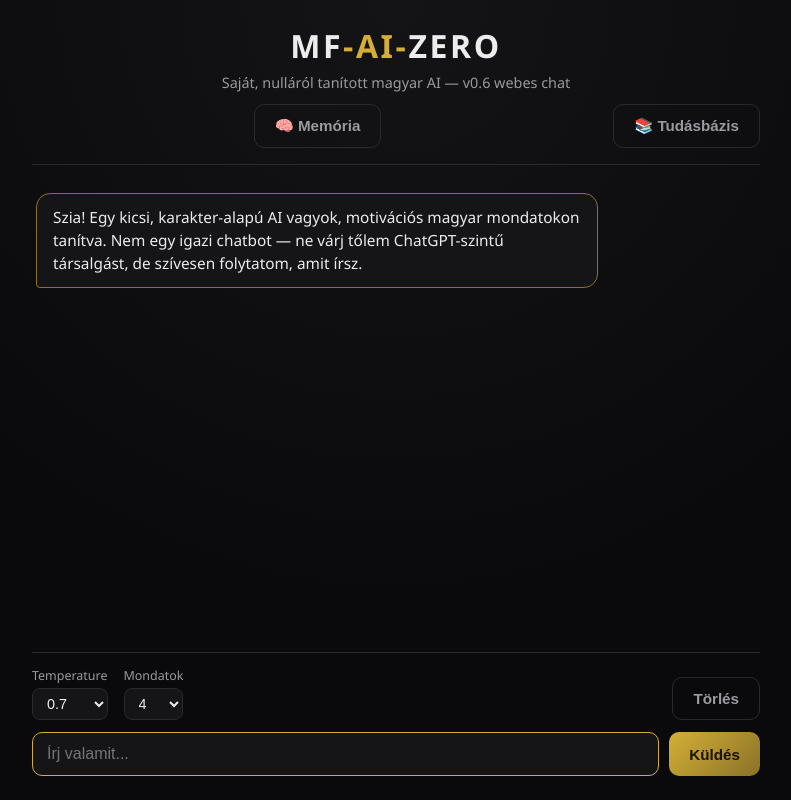
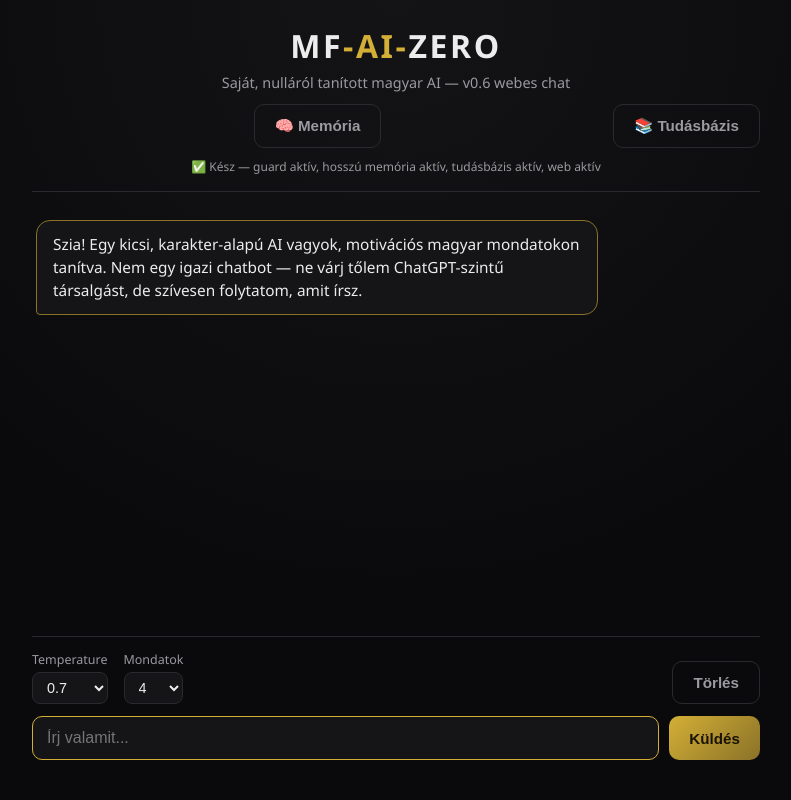
Before and after one commit to Tibor994/mf-ai-zero, a Flask app: page / in a window 1280 px wide. Shown: the whole page, without its empty margins (244-1035 px from the left). Run offline with Flask 3, Linux system fonts and the light colour scheme; parts of the project's set-up code (start-up, migrations or seed data) failed here and were passed over.

Commit message:
v1.5-webapp: add stable web UI and error handling
Co-Authored-By: Claude Sonnet 5 <noreply@anthropic.com>

```diff
--- a/web/app.py
+++ b/web/app.py
@@ -45,6 +45,7 @@ import os
 import sys
 from collections import deque
 from datetime import datetime
+from functools import wraps
 
 from flask import Flask, Response, jsonify, render_template, request
 
@@ -85,6 +86,9 @@ ALLOWED_TEMPERATURES = (0.5, 0.6, 0.7)
 ALLOWED_SENTENCES = (3, 4, 5, 6)
 DEFAULT_TEMPERATURE = 0.7
 DEFAULT_SENTENCES = 4
+MAX_MESSAGE_LENGTH = 500  # a kliens maxlength-je is ennyi (index.html) - a
+# szerver oldali ellenőrzés a védőháló, ha valaki közvetlenül hívja az API-t.
+DEFAULT_BRAND_NAME = "MF-AI-Zero"
 
 DEFAULT_INSTRUCTION_MODEL_PATH = os.path.join(config.BASE_DIR, "models", "mf_ai_zero_chat_v0_7c.pt")
 
@@ -126,6 +130,7 @@ def resolve_settings():
         "no_response_planner": _env_bool("NO_RESPONSE_PLANNER", default=False),
         "no_input_normalizer": _env_bool("NO_INPUT_NORMALIZER", default=False),
         "use_transformer_lab": _env_bool("USE_TRANSFORMER_LAB", default=False),
+        "brand_name": os.environ.get("WEB_BRAND_NAME") or DEFAULT_BRAND_NAME,
         "host": os.environ.get("HOST", "127.0.0.1"),
         "port": int(os.environ.get("PORT", 8000)),
     }
@@ -241,6 +246,14 @@ def resolve_settings():
             "kapcsoló (vagy USE_TRANSFORMER_LAB=1), a válaszgenerálásba "
             "MÉG NINCS bekötve. A stabil chat továbbra is a CharLSTM-alapú "
             "v0.7/v0.7c modelleket használja.",
+        )
+        parser.add_argument(
+            "--brand-name",
+            type=str,
+            default=settings["brand_name"],
+            help="A webes fejlécben megjelenő név (alapból 'MF-AI-Zero', vagy a "
+            "WEB_BRAND_NAME környezeti változó) - CSAK a megjelenítést érinti, "
+            "a projekt/modulok neve nem változik. Pl. --brand-name \"Nexora Zero\".",
         )
         parser.add_argument(
             "--port",
@@ -375,53 +388,133 @@ def index():
         sentence_options=ALLOWED_SENTENCES,
         default_temperature=DEFAULT_TEMPERATURE,
         default_sentences=DEFAULT_SENTENCES,
+        max_message_length=MAX_MESSAGE_LENGTH,
+        brand_name=cli_args.brand_name,
+        is_custom_brand=cli_args.brand_name != DEFAULT_BRAND_NAME,
     )
+
+
+@app.route("/api/health", methods=["GET"])
+def api_health():
+    """Egyszerű healthcheck - NEM ír/olvas semmilyen chat-állapotot, csak
+    azt jelenti, hogy a szerver fut, és milyen rétegek aktívak épp. Hasznos
+    monitoring/deploy-ellenőrzéshez (pl. Render/HF Spaces healthcheck)."""
+    return jsonify({
+        "status": "ok",
+        "brand_name": cli_args.brand_name,
+        "router_active": router_active,
+        "guard_active": guard_active,
+        "memory_active": memory_active,
+        "long_memory_active": long_memory_active,
+        "knowledge_active": knowledge_active,
+        "web_research_active": web_research_active,
+        "web_search_active": web_search_active,
+        "conversation_manager_active": conversation_manager_active,
+        "style_active": style_active,
+        "response_planner_active": response_planner_active,
+        "input_normalizer_active": input_normalizer_active,
+        "transformer_lab_flag_set": cli_args.use_transformer_lab,
+        "transformer_lab_wired_into_chat": False,
+    })
+
+
+@app.errorhandler(404)
+def handle_not_found(_err):
+    if request.path.startswith("/api/"):
+        return jsonify({"error": "Nincs ilyen végpont."}), 404
+    return Response("Az oldal nem található.", 404)
+
+
+@app.errorhandler(500)
+def handle_server_error(_err):
+    if request.path.startswith("/api/"):
+        return jsonify({"error": "Váratlan szerverhiba történt. Próbáld újra."}), 500
+    return Response("Váratlan szerverhiba történt.", 500)
+
+
+def api_error_guard(view_func):
+    """Végső védőháló a memória/tudásbázis/web kezelő végpontokra - az
+    érintett modulok (long_term_memory.py, knowledge_base.py,
+    web_research.py) már eleve elnyelik a várható hibákat (hiányzó fájl,
+    hibás JSON, hálózati hiba), ez a dekorátor csak egy váratlan kivétel
+    esetén ad tiszta, kulturált JSON hibaüzenetet a nyers 500-as
+    hibaoldal helyett."""
+    @wraps(view_func)
+    def wrapper(*args, **kwargs):
+        try:
+            return view_func(*args, **kwargs)
+        except Exception:
+            app.logger.exception(f"Váratlan hiba a {request.path} kiszolgálása közben")
+            return jsonify({"error": "Váratlan hiba történt. Próbáld meg újra."}), 500
+    return wrapper
 
 
 @app.route("/api/chat", methods=["POST"])
 def api_chat():
-    data = request.get_json(silent=True) or {}
-    user_message = (data.get("message") or "").strip()
+    data = request.get_json(silent=True)
+    if data is None:
+        return jsonify({"error": "Érvénytelen kérés (hibás JSON)."}), 400
+
+    raw_message = data.get("message")
+    if raw_message is not None and not isinstance(raw_message, str):
+        return jsonify({"error": "Az üzenet mezőnek szövegnek kell lennie."}), 400
+    user_message = (raw_message or "").strip()
 
     if not user_message:
-        return jsonify({"error": "Üres üzenet."}), 400
+        return jsonify({"error": "Üres üzenet. Írj be valamit, mielőtt elküldöd."}), 400
+    if len(user_message) > MAX_MESSAGE_LENGTH:
+        return jsonify({
+            "error": f"Az üzenet túl hosszú (max. {MAX_MESSAGE_LENGTH} karakter, ez {len(user_message)}).",
+        }), 400
 
     temperature = closest_allowed(data.get("temperature"), ALLOWED_TEMPERATURES, DEFAULT_TEMPERATURE)
     sentences = int(closest_allowed(data.get("sentences"), ALLOWED_SENTENCES, DEFAULT_SENTENCES))
 
     guard_info = None
-    if router_active:
-        general_model = (model, stoi, itos, device, prompt_format)
-        if guard_active:
-            reply, intent, model_used, sentence_info, guard_info = guarded_route_and_respond(
-                general_model, instruction_model, user_message, temperature,
-                sentence_target=sentences,
-                history=list(recent_exchanges), memory_enabled=memory_active,
-                long_memory_enabled=long_memory_active,
-                long_memory_store_path=cli_args.long_memory_store_path,
-                knowledge_enabled=knowledge_active,
-                knowledge_store_path=cli_args.knowledge_store_path,
-                web_enabled=web_research_active,
-                web_search_enabled=web_search_active,
-                conversation_state=conversation_state,
-                conversation_manager_enabled=conversation_manager_active,
-                style_enabled=style_active,
-                response_planner_enabled=response_planner_active,
-                input_normalizer_enabled=input_normalizer_active,
+    try:
+        if router_active:
+            general_model = (model, stoi, itos, device, prompt_format)
+            if guard_active:
+                reply, intent, model_used, sentence_info, guard_info = guarded_route_and_respond(
+                    general_model, instruction_model, user_message, temperature,
+                    sentence_target=sentences,
+                    history=list(recent_exchanges), memory_enabled=memory_active,
+                    long_memory_enabled=long_memory_active,
+                    long_memory_store_path=cli_args.long_memory_store_path,
+                    knowledge_enabled=knowledge_active,
+                    knowledge_store_path=cli_args.knowledge_store_path,
+                    web_enabled=web_research_active,
+                    web_search_enabled=web_search_active,
+                    conversation_state=conversation_state,
+                    conversation_manager_enabled=conversation_manager_active,
+                    style_enabled=style_active,
+                    response_planner_enabled=response_planner_active,
+                    input_normalizer_enabled=input_normalizer_active,
+                )
+            else:
+                reply, intent, model_used, sentence_info = route_and_respond(
+                    general_model, instruction_model, user_message, temperature,
+                    sentence_target=sentences,
+                )
+        else:
+            reply = respond(
+                model, stoi, itos, device, user_message, temperature,
+                sentence_target=sentences, prompt_format=prompt_format,
             )
-        else:
-            reply, intent, model_used, sentence_info = route_and_respond(
-                general_model, instruction_model, user_message, temperature,
-                sentence_target=sentences,
-            )
-    else:
-        reply = respond(
-            model, stoi, itos, device, user_message, temperature,
-            sentence_target=sentences, prompt_format=prompt_format,
-        )
-        intent = detect_intent(user_message)
-        model_used = cli_args.model_path
-        sentence_info = None
+            intent = detect_intent(user_message)
+            model_used = cli_args.model_path
+            sentence_info = None
+    except Exception:
+        # A válaszgenerálási lánc (router/guard/memória/tudásbázis/web) egyik
+        # rétege sem szokott kivételt dobni normál esetben (mindegyik saját
+        # maga kezeli a hibáit - lásd pl. long_term_memory._load_all,
+        # web_research.fetch_url) - ez a blokk csak egy VÉGSŐ védőháló, hogy
+        # egy váratlan hiba se törje meg a felhasználói élményt egy nyers
+        # kiszolgálói hibaoldallal.
+        app.logger.exception("Váratlan hiba a /api/chat feldolgozása közben")
+        return jsonify({
+            "error": "Váratlan hiba történt a válasz elkészítése közben. Próbáld meg újra.",
+        }), 500
 
     log_exchange(user_message, reply)
     recent_exchanges.append((user_message, reply))
@@ -437,16 +530,37 @@ def api_chat():
     score, flags = evaluate_reply(user_message, reply, intent, sentence_info)
     log_feedback(user_message, reply, intent, model_used, score, flags, sentence_info, guard_info=guard_info)
 
+    # v1.5: a felületnek EGYÉRTELMŰEN jeleznünk kell, ha webes keresés/
+    # olvasás, memória vagy tudásbázis-találat, illetve beszélgetés-
+    # kontextus befolyásolta a választ - ezt guard_info-ból emeljük ki.
+    guard_info = guard_info or {}
+    indicators = {
+        "guard_active": guard_active,
+        "guard_triggered": guard_info.get("guard_triggered", False),
+        "short_memory_used": guard_info.get("memory_used", False),
+        "long_memory_used": bool(guard_info.get("long_memory_retrieved_count"))
+        or bool(guard_info.get("long_memory_saved")),
+        "knowledge_used": guard_info.get("knowledge_used", False),
+        "web_research_used": guard_info.get("web_used", False),
+        "web_search_used": guard_info.get("web_search_used", False),
+        "conversation_context_used": guard_info.get("conversation_state_used", False),
+        "input_normalized": guard_info.get("input_normalizer_used", False),
+        "response_type": guard_info.get("response_type"),
+        "web_sources": guard_info.get("web_sources", []),
+    }
+
     return jsonify({
         "reply": reply,
         "temperature": temperature,
         "sentences": sentences,
         "intent": intent,
         "model_used": model_used,
+        "indicators": indicators,
     })
 
 
 @app.route("/api/clear", methods=["POST"])
+@api_error_guard
 def api_clear():
     try:
         with open(conversation_path, "a", encoding="utf-8") as f:
@@ -474,6 +588,7 @@ def api_clear():
 
 
 @app.route("/api/memories", methods=["GET"])
+@api_error_guard
 def api_memories_list():
     category = request.args.get("category") or None
     if category and category not in VALID_CATEGORIES:
@@ -492,6 +607,7 @@ def api_memories_list():
 
 
 @app.route("/api/memories/search", methods=["POST"])
+@api_error_guard
 def api_memories_search():
     data = request.get_json(silent=True) or {}
     query = (data.get("query") or "").strip()
@@ -511,6 +627,7 @@ def api_memories_search():
 
 
 @app.route("/api/memories/delete", methods=["POST"])
+@api_error_guard
 def api_memories_delete():
     data = request.get_json(silent=True) or {}
     memory_id = (data.get("id") or "").strip()
@@ -524,6 +641,7 @@ def api_memories_delete():
 
 
 @app.route("/api/memories/save", methods=["POST"])
+@api_error_guard
 def api_memories_save():
     """Kizárólag KÉZI mentéshez - a felhasználó explicit módon, a felület
     mentés-űrlapján keresztül menthet el egy tényt/preferenciát. Ez SOHA
@@ -556,6 +674,7 @@ def api_memories_save():
 
 
 @app.route("/api/knowledge", methods=["GET"])
+@api_error_guard
 def api_knowledge_list():
     category = request.args.get("category") or None
     if category and category not in KNOWLEDGE_VALID_CATEGORIES:
@@ -575,6 +694,7 @@ def api_knowledge_list():
 
 
 @app.route("/api/knowledge/search", methods=["POST"])
+@api_error_guard
 def api_knowledge_search():
     data = request.get_json(silent=True) or {}
     query = (data.get("query") or "").strip()
@@ -594,6 +714,7 @@ def api_knowledge_search():
 
 
 @app.route("/api/knowledge/delete", methods=["POST"])
+@api_error_guard
 def api_knowledge_delete():
     data = request.get_json(silent=True) or {}
     item_id = (data.get("id") or "").strip()
@@ -607,6 +728,7 @@ def api_knowledge_delete():
 
 
 @app.route("/api/knowledge/save", methods=["POST"])
+@api_error_guard
 def api_knowledge_save():
     """Kizárólag KÉZI mentéshez - a tudásbázis sosem íródik automatikusan
     a chat mellékhatásaként (lásd knowledge_base.py fejléce)."""
@@ -643,6 +765,7 @@ def api_knowledge_save():
 
 
 @app.route("/api/web/research", methods=["POST"])
+@api_error_guard
 def api_web_research():
     data = request.get_json(silent=True) or {}
     raw_urls = data.get("urls")
@@ -666,6 +789,7 @@ def api_web_research():
 
 
 @app.route("/api/web/save-candidate", methods=["POST"])
+@api_error_guard
 def api_web_save_candidate():
     """Kizárólag EXPLICIT jóváhagyáshoz - egy /api/web/research által
     javasolt tudás-jelöltet ment el a tudásbázisba. A webkutatás modul
--- a/web/static/script.js
+++ b/web/static/script.js
@@ -5,6 +5,20 @@ const clearBtn = document.getElementById("clear-btn");
 const temperatureSelect = document.getElementById("temperature-select");
 const sentencesSelect = document.getElementById("sentences-select");
 const typingIndicator = document.getElementById("typing-indicator");
+const statusLine = document.getElementById("status-line");
+const inputHint = document.getElementById("input-hint");
+
+const MAX_MESSAGE_LENGTH = parseInt(messageInput.getAttribute("maxlength"), 10) || 500;
+
+const INDICATOR_LABELS = {
+  short_memory_used: "🧠 rövid memória",
+  long_memory_used: "💾 hosszú memória",
+  knowledge_used: "📚 tudásbázis",
+  web_research_used: "🌐 weboldal olvasva",
+  web_search_used: "🔎 webes keresés",
+  conversation_context_used: "💬 beszélgetés-kontextus",
+  input_normalized: "✏️ elírás javítva",
+};
 
 const memoryToggleBtn = document.getElementById("memory-toggle-btn");
 const memoryPanel = document.getElementById("memory-panel");
@@ -48,15 +62,28 @@ const KNOWLEDGE_CATEGORY_LABELS = {
   other: "Egyéb",
 };
 
-function addMessage(text, sender, isError) {
+function addMessage(text, sender, isError, indicators) {
   const row = document.createElement("div");
   row.className = "message " + sender + (isError ? " error" : "");
 
   const bubble = document.createElement("div");
   bubble.className = "bubble";
   bubble.textContent = text;
+  row.appendChild(bubble);
 
-  row.appendChild(bubble);
+  const activeChips = Object.keys(INDICATOR_LABELS).filter((key) => indicators && indicators[key]);
+  if (activeChips.length > 0) {
+    const chipsRow = document.createElement("div");
+    chipsRow.className = "indicator-chips";
+    activeChips.forEach((key) => {
+      const chip = document.createElement("span");
+      chip.className = "indicator-chip";
+      chip.textContent = INDICATOR_LABELS[key];
+      chipsRow.appendChild(chip);
+    });
+    row.appendChild(chipsRow);
+  }
+
   chatBox.appendChild(row);
   chatBox.scrollTop = chatBox.scrollHeight;
 }
@@ -67,14 +94,27 @@ function setBusy(busy) {
   typingIndicator.classList.toggle("hidden", !busy);
 }
 
+function updateInputHint() {
+  const remaining = MAX_MESSAGE_LENGTH - messageInput.value.length;
+  inputHint.textContent = remaining <= 50 ? `${remaining} karakter maradt` : "";
+  inputHint.classList.toggle("input-hint-warn", remaining <= 20);
+}
+
+messageInput.addEventListener("input", updateInputHint);
+
 async function sendMessage() {
   const text = messageInput.value.trim();
   if (!text) {
     return;
   }
+  if (text.length > MAX_MESSAGE_LENGTH) {
+    addMessage(`Az üzenet túl hosszú (max. ${MAX_MESSAGE_LENGTH} karakter).`, "ai", true);
+    return;
+  }
 
   addMessage(text, "user");
   messageInput.value = "";
+  updateInputHint();
   setBusy(true);
 
   try {
@@ -90,14 +130,14 @@ async function sendMessage() {
 
     if (!response.ok) {
       const errData = await response.json().catch(() => ({}));
-      addMessage(errData.error || "Hiba történt a szerverrel.", "ai", true);
+      addMessage(errData.error || "Hiba történt a szerverrel. Próbáld újra.", "ai", true);
       return;
     }
 
     const data = await response.json();
-    addMessage(data.reply, "ai");
+    addMessage(data.reply, "ai", false, data.indicators);
   } catch (err) {
-    addMessage("Nem sikerült elérni a szervert. Fut a python web/app.py?", "ai", true);
+    addMessage("Nem sikerült elérni a szervert. Fut a python web/app.py, és van internet-/hálózati kapcsolat?", "ai", true);
   } finally {
     setBusy(false);
     messageInput.focus();
@@ -127,6 +167,35 @@ clearBtn.addEventListener("click", async () => {
 });
 
 messageInput.focus();
+updateInputHint();
+
+// ---------------------------------------------------------------------------
+// v1.5 healthcheck - egyszer, betöltéskor lekérdezi a szerver állapotát, és
+// egy rövid, csendes státuszsorban jelzi (nem tolakodó, csak informatív).
+// ---------------------------------------------------------------------------
+
+async function checkHealth() {
+  try {
+    const response = await fetch("/api/health");
+    if (!response.ok) {
+      statusLine.textContent = "⚠️ A szerver állapota nem lekérdezhető.";
+      statusLine.classList.add("status-warn");
+      return;
+    }
+    const data = await response.json();
+    const parts = [];
+    if (data.guard_active) parts.push("guard aktív");
+    if (data.long_memory_active) parts.push("hosszú memória aktív");
+    if (data.knowledge_active) parts.push("tudásbázis aktív");
+    if (data.web_research_active || data.web_search_active) parts.push("web aktív");
+    statusLine.textContent = parts.length > 0 ? `✅ Kész — ${parts.join(", ")}` : "✅ Kész";
+  } catch (err) {
+    statusLine.textContent = "⚠️ Nem sikerült elérni a szervert.";
+    statusLine.classList.add("status-warn");
+  }
+}
+
+checkHealth();
 
 // ---------------------------------------------------------------------------
 // v1.0.1 memória-kezelő panel - listázás/keresés/törlés/kézi mentés.
--- a/web/static/style.css
+++ b/web/static/style.css
@@ -398,6 +398,58 @@ body {
   color: var(--text);
 }
 
+/* v1.5: állapotsor, karakter-számláló, jelző-chipek, hiba-üzenetek */
+
+.status-line {
+  margin: 10px 0 0;
+  font-size: 0.75rem;
+  color: var(--text-dim);
+  min-height: 1em;
+}
+
+.status-line.status-warn {
+  color: #e0b34a;
+}
+
+.input-hint {
+  margin: 4px 2px 0;
+  font-size: 0.72rem;
+  color: var(--text-dim);
+  min-height: 1em;
+  text-align: right;
+}
+
+.input-hint-warn {
+  color: #e0866a;
+}
+
+.indicator-chips {
+  display: flex;
+  flex-wrap: wrap;
+  gap: 6px;
+  margin-top: 6px;
+  max-width: 78%;
+}
+
+.message.user .indicator-chips {
+  margin-left: auto;
+  justify-content: flex-end;
+}
+
+.indicator-chip {
+  font-size: 0.68rem;
+  padding: 3px 9px;
+  border-radius: 999px;
+  background: rgba(212, 175, 55, 0.14);
+  border: 1px solid var(--gold-dim);
+  color: var(--text-dim);
+  white-space: nowrap;
+}
+
+.message.ai.error .bubble {
+  white-space: pre-wrap;
+}
+
 @media (max-width: 480px) {
   .app-header h1 {
     font-size: 1.5rem;
@@ -419,4 +471,10 @@ body {
   .memory-footer {
     flex-wrap: wrap;
   }
+  .indicator-chips {
+    max-width: 100%;
+  }
+  .status-line {
+    font-size: 0.7rem;
+  }
 }
--- a/web/templates/index.html
+++ b/web/templates/index.html
@@ -3,18 +3,24 @@
 <head>
 <meta charset="UTF-8">
 <meta name="viewport" content="width=device-width, initial-scale=1.0">
-<title>MF-AI-Zero Chat</title>
+<title>{{ brand_name }} Chat</title>
 <link rel="stylesheet" href="{{ url_for('static', filename='style.css') }}">
 </head>
 <body>
   <div class="app">
     <header class="app-header">
+      {% if is_custom_brand %}
+      <h1>{{ brand_name }}</h1>
+      <p class="subtitle">MF-AI-Zero lab &mdash; saját, nulláról tanított magyar AI</p>
+      {% else %}
       <h1>MF<span class="accent">-AI-</span>ZERO</h1>
       <p class="subtitle">Saját, nulláról tanított magyar AI &mdash; v0.6 webes chat</p>
+      {% endif %}
       <div class="header-toggles">
         <button id="memory-toggle-btn" type="button" class="btn btn-ghost memory-toggle">🧠 Memória</button>
         <button id="knowledge-toggle-btn" type="button" class="btn btn-ghost memory-toggle">📚 Tudásbázis</button>
       </div>
+      <p id="status-line" class="status-line"></p>
     </header>
 
     <section id="memory-panel" class="memory-panel hidden">
@@ -139,9 +145,10 @@
         <button id="clear-btn" type="button" class="btn btn-ghost">Törlés</button>
       </div>
       <div class="input-row">
-        <input id="message-input" type="text" placeholder="Írj valamit..." autocomplete="off" maxlength="300">
+        <input id="message-input" type="text" placeholder="Írj valamit..." autocomplete="off" maxlength="{{ max_message_length }}">
         <button id="send-btn" type="button" class="btn btn-primary">Küldés</button>
       </div>
+      <p id="input-hint" class="input-hint"></p>
     </footer>
   </div>
 
```
Also changed, not shown: tests/test_v1_5_webapp.py (added, +185 -0 lines).
